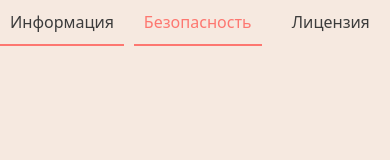
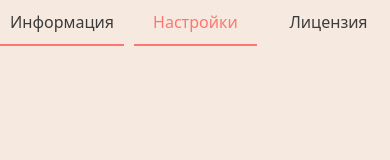
Before and after one commit to fijispawn/SMEcalculator, a React (Vite) app in the folder diploma/: page /security in a window 390 px wide. Shown: the top 160 px of the page. Built offline with nearby package versions, Linux system fonts and the light colour scheme.

Commit message:
styling mods + mobile security

```diff
--- a/diploma/src/components/Account/Account.css
+++ b/diploma/src/components/Account/Account.css
@@ -81,13 +81,16 @@
   gap: 20px;
   text-align: right;
 }
+.tab.security span {
+  display: inline;
+}
 
 @media all and (max-width: 540px) {
   .account__wrapper {
     display: flex;
     flex-direction: column;
     justify-content: center;
-    gap:30px
+    gap: 30px;
   }
   .tab__container {
     overflow-x: scroll;
@@ -96,4 +99,11 @@
     left: 0;
     right: 0;
   }
+  .tab.security::after {
+    content: "Настройки"; /* New text */
+    display: block;
+  }
+  .tab.security span {
+    display: none; /* Hide original text */
+  }
 }
--- a/diploma/src/components/Account/AccountWrapper/AccountNav.jsx
+++ b/diploma/src/components/Account/AccountWrapper/AccountNav.jsx
@@ -8,8 +8,8 @@ const AccountNav = ({ activeTab }) => {
       <Link to="/account" className={`tab ${activeTab === 'account' ? 'tab__main' : 'tab'}`}>
         Информация
       </Link>
-      <Link to="/security" className={`tab ${activeTab === 'security' ? 'tab__main' : 'tab'}`}>
-        Безопасность
+      <Link to="/security" className={`tab ${activeTab === 'security' ? 'tab__main' : 'tab'} security`}>
+        <span>Безопасность</span>
       </Link>
       <Link to="/license" className={`tab ${activeTab === 'license' ? 'tab__main' : 'tab'}`}>
         Лицензия
--- a/diploma/src/components/Analytics/OverheadAnalytics.jsx
+++ b/diploma/src/components/Analytics/OverheadAnalytics.jsx
@@ -156,8 +156,10 @@ const OverheadAnalytics = () => {
     <AnalyticsWrapper activeTab="overhead-analytics">
       {showChart ? (
         <div className="chart__container">
+          <div className="chart__wrapper">
           <div ref={chartRef} className="chart">
             <Line data={data} options={options} />
+          </div>
           </div>
           <Button onClick={downloadChartAsPDF} className="pdf">
             Скачать график <FaRegFilePdf />
--- a/diploma/src/components/Indicators/Indicators.css
+++ b/diploma/src/components/Indicators/Indicators.css
@@ -155,6 +155,7 @@ input {
   .chart {
     position: fixed;
     left: 20px;
+    overflow-x: auto;
   }
 
   .pdf {
@@ -162,7 +163,8 @@ input {
     bottom: 80px;
   }
 
-  .chart__label {
-
+  .chart__wrapper {
+   width: 100%;
+   overflow: auto;
   }
 }
```
Also changed, not shown: diploma/src/assets/lightThemeMob.svg.
